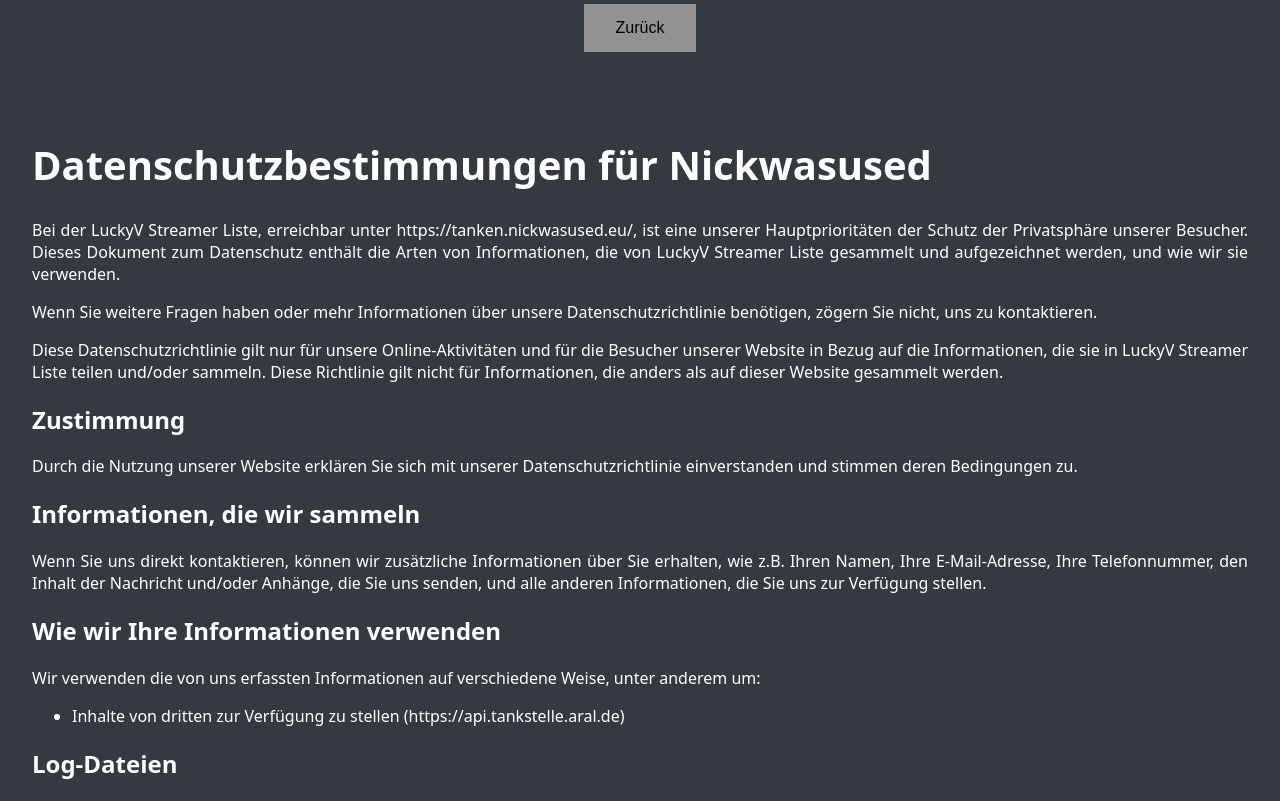
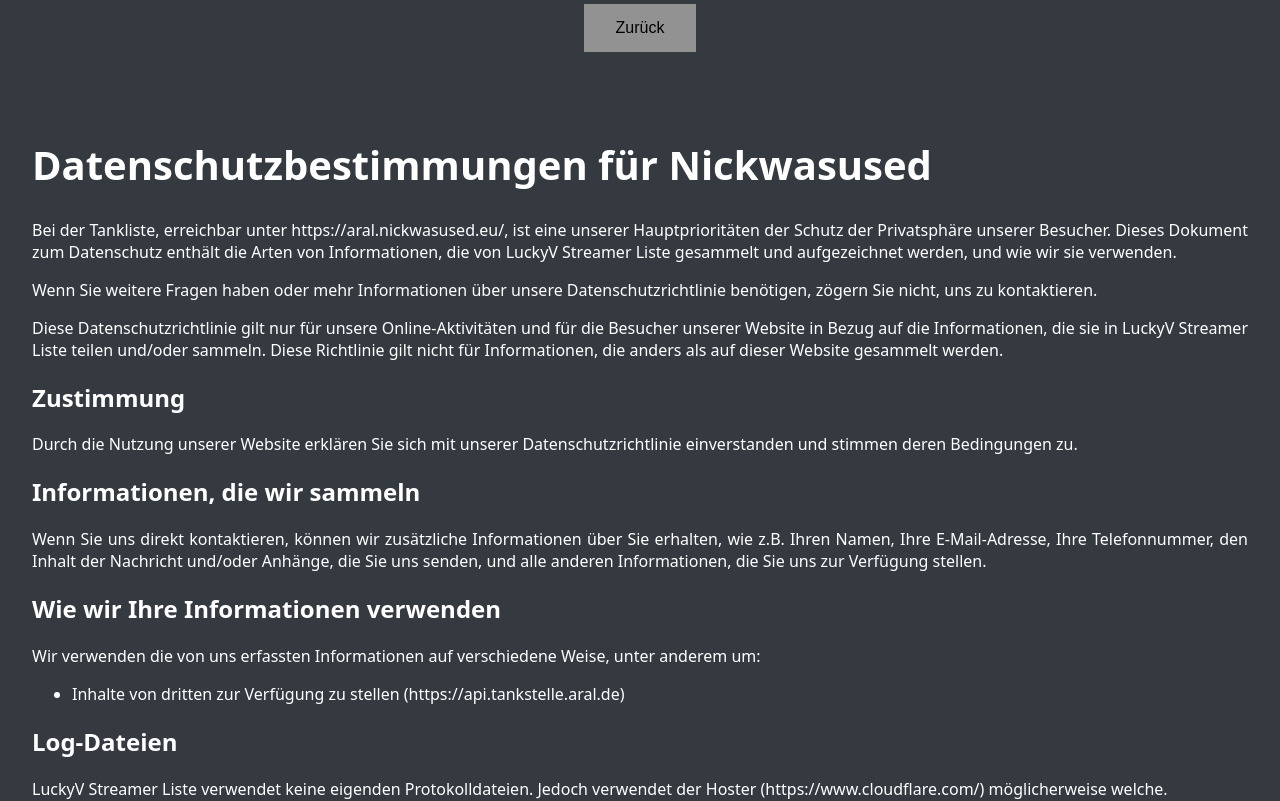
Before and after one commit to Nickwasused/aral-prices, a React (Create React App) app: page /privacy in a window 1280 px wide. Shown: the top 801 px of the page. Built offline with nearby package versions, Linux system fonts and the light colour scheme.

Commit message:
Update privacypolicy.jsx

```diff
--- a/src/components/privacypolicy.jsx
+++ b/src/components/privacypolicy.jsx
@@ -14,7 +14,7 @@
             <div class="privacy">
                 <h1>Datenschutzbestimmungen für Nickwasused</h1>
 
-                <p>Bei der LuckyV Streamer Liste, erreichbar unter https://tanken.nickwasused.eu/, ist eine unserer Hauptprioritäten der Schutz der Privatsphäre unserer Besucher. Dieses Dokument zum Datenschutz enthält die Arten von Informationen, die von LuckyV Streamer Liste gesammelt und aufgezeichnet werden, und wie wir sie verwenden.</p>
+                <p>Bei der Tankliste, erreichbar unter https://aral.nickwasused.eu/, ist eine unserer Hauptprioritäten der Schutz der Privatsphäre unserer Besucher. Dieses Dokument zum Datenschutz enthält die Arten von Informationen, die von LuckyV Streamer Liste gesammelt und aufgezeichnet werden, und wie wir sie verwenden.</p>
 
                 <p>Wenn Sie weitere Fragen haben oder mehr Informationen über unsere Datenschutzrichtlinie benötigen, zögern Sie nicht, uns zu kontaktieren.</p>
 
```
